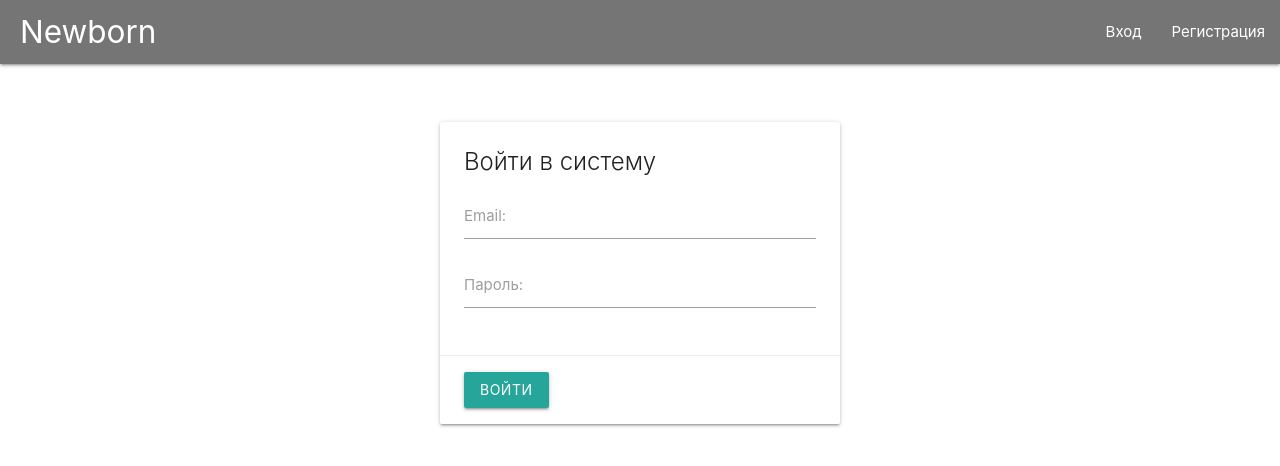
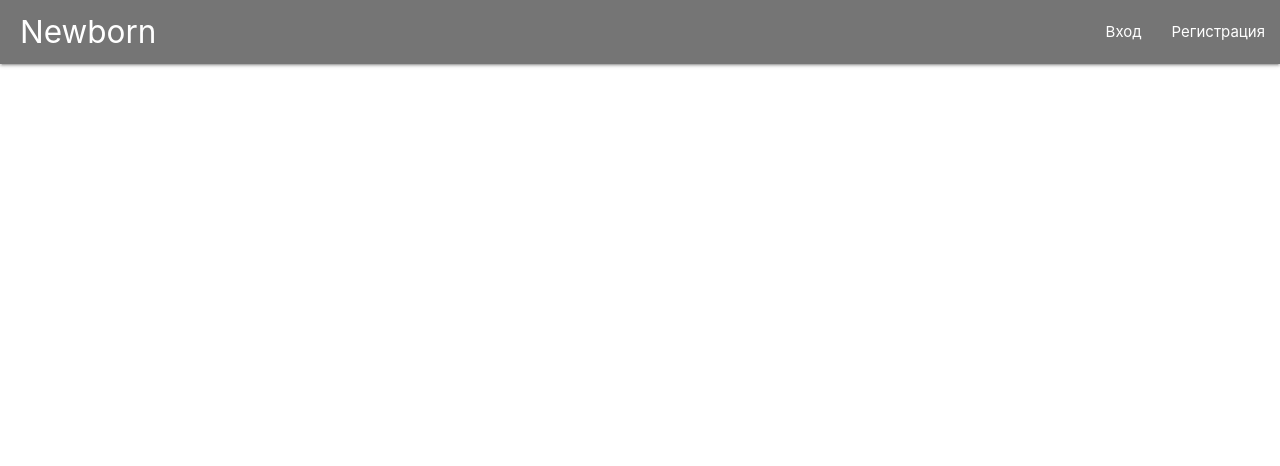
Before and after one commit to AlexFoxJS/fullstack-node-mongodb-angular, an Angular app in the folder client/: page / in a window 1280 px wide. Shown: the top 466 px of the page. Built offline with nearby package versions, Linux system fonts and the light colour scheme.

Commit message:
master - display page-auth layout component

```diff
--- a/client/src/app/page-login/page-login.component.html
+++ b/client/src/app/page-login/page-login.component.html
@@ -1,3 +1,16 @@
-<p>
-  page-login works!
-</p>
+<div class="card">
+  <div class="card-content">
+    <span class="card-title">Войти в систему</span>
+    <div class="input-field">
+      <input id="email" type="email" required>
+      <label for="email">Email:</label>
+    </div>
+    <div class="input-field">
+      <input id="password" type="password" required>
+      <label for="password">Пароль:</label>
+    </div>
+  </div>
+  <div class="card-action">
+    <button class="modal-action btn waves-effect">Войти</button>
+  </div>
+</div>
--- a/client/src/app/shared/layouts/auth-layout/auth-layout.component.html
+++ b/client/src/app/shared/layouts/auth-layout/auth-layout.component.html
@@ -1,14 +1,3 @@
-<!doctype html>
-<html lang="en">
-<head>
-  <meta charset="UTF-8">
-  <meta name="viewport" content="width=device-width, initial-scale=1.0"/>
-  <link href="https://fonts.googleapis.com/icon?family=Material+Icons" rel="stylesheet">
-  <link rel="stylesheet" href="styles/materialize.min.css">
-  <link rel="stylesheet" href="styles/styles.min.css">
-  <title>Login</title>
-</head>
-<body>
 
 <nav>
   <div class="nav-wrapper grey darken-1">
@@ -21,20 +10,5 @@
 </nav>
 
 <div class="auth-block">
-  <div class="card">
-    <div class="card-content">
-      <span class="card-title">Войти в систему</span>
-      <div class="input-field">
-        <input id="email" type="email" required>
-        <label for="email">Email:</label>
-      </div>
-      <div class="input-field">
-        <input id="password" type="password" required>
-        <label for="password">Пароль:</label>
-      </div>
-    </div>
-    <div class="card-action">
-      <button class="modal-action btn waves-effect">Войти</button>
-    </div>
-  </div>
+  <router-outlet></router-outlet>
 </div>
```
